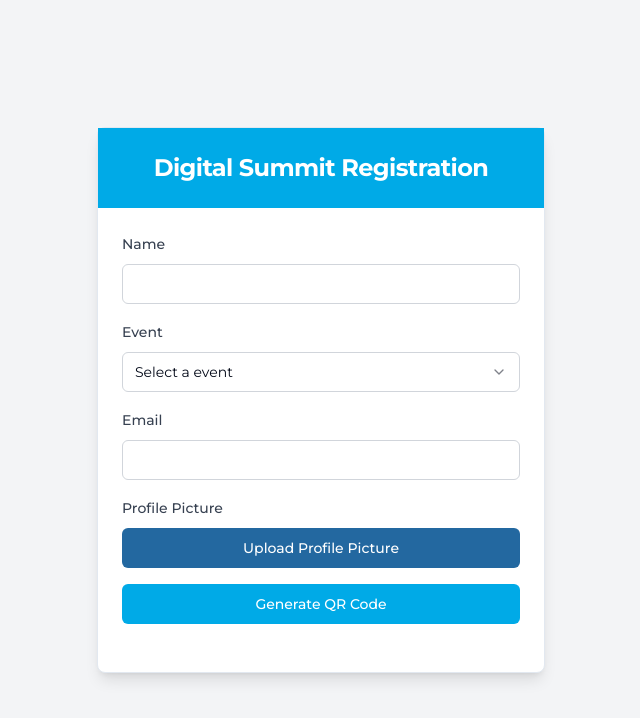
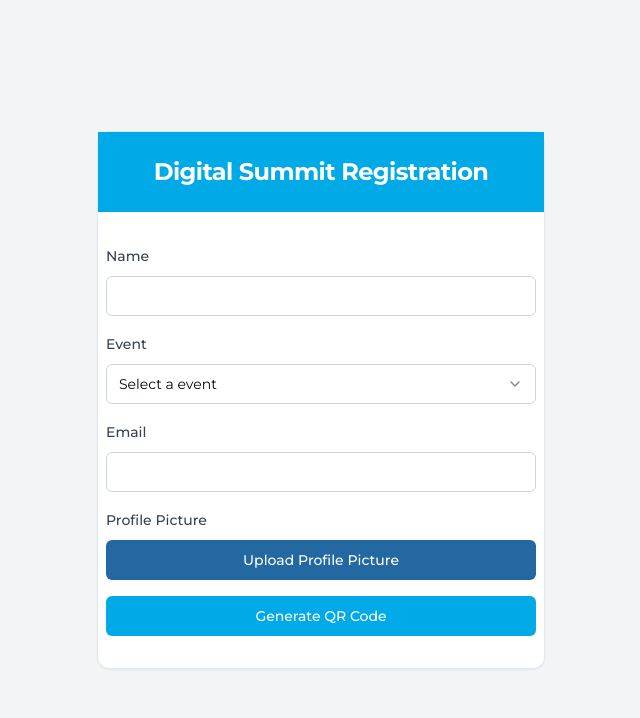
Before and after one commit to sathwik-3721/QR-Certify, a React (Vite) app in the folder client/: page / in a window 1280 px wide. Shown: the top 718 px of the page, without its empty margins (319-959 px from the left). Built offline with nearby package versions, Linux system fonts and the light colour scheme; what @react-pdf/renderer would draw is missing.

Commit message:
modified

```diff
--- a/client/src/components/QrGenerate.jsx
+++ b/client/src/components/QrGenerate.jsx
@@ -75,14 +75,14 @@ export default function QrGenerate() {
   };
 
   return (
-    <div className="min-h-screen bg-gray-100 flex items-center justify-center p-4">
-      <Card className="w-full max-w-md shadow-lg">
+    <div className="min-h-screen bg-gray-100 flex items-center justify-center py-4 px-2">
+      <Card className="w-full max-w-md rounded-xl">
         <CardHeader className="bg-[#00aae7] text-white">
           <CardTitle className="text-2xl font-bold text-center">
             {qrCodeData ? "Save this QR " : "Digital Summit Registration" }
           </CardTitle>
         </CardHeader>
-        <CardContent className="mt-6">
+        <CardContent className="mt-6 p-2">
           {qrCodeData ? (
             <div className="mt-4 w-full flex justify-center">
               <QRCodeSVG
```
